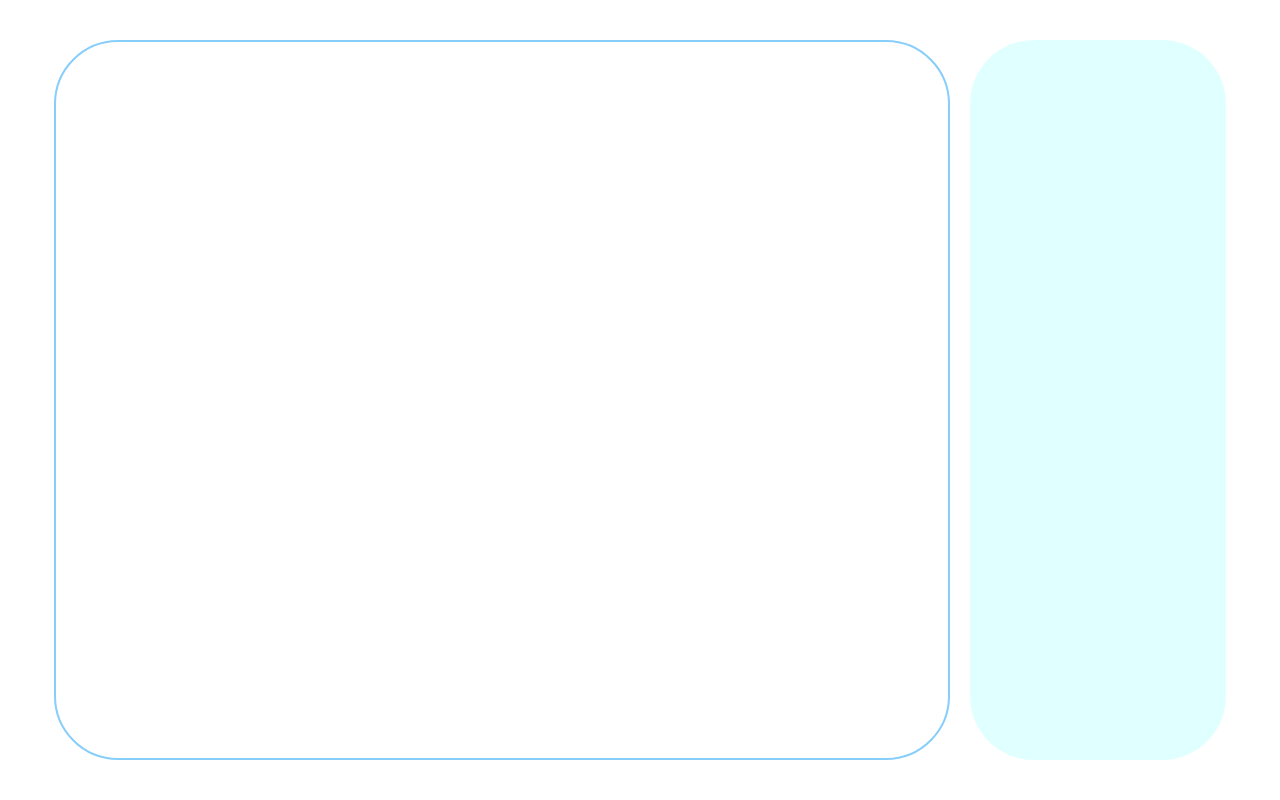
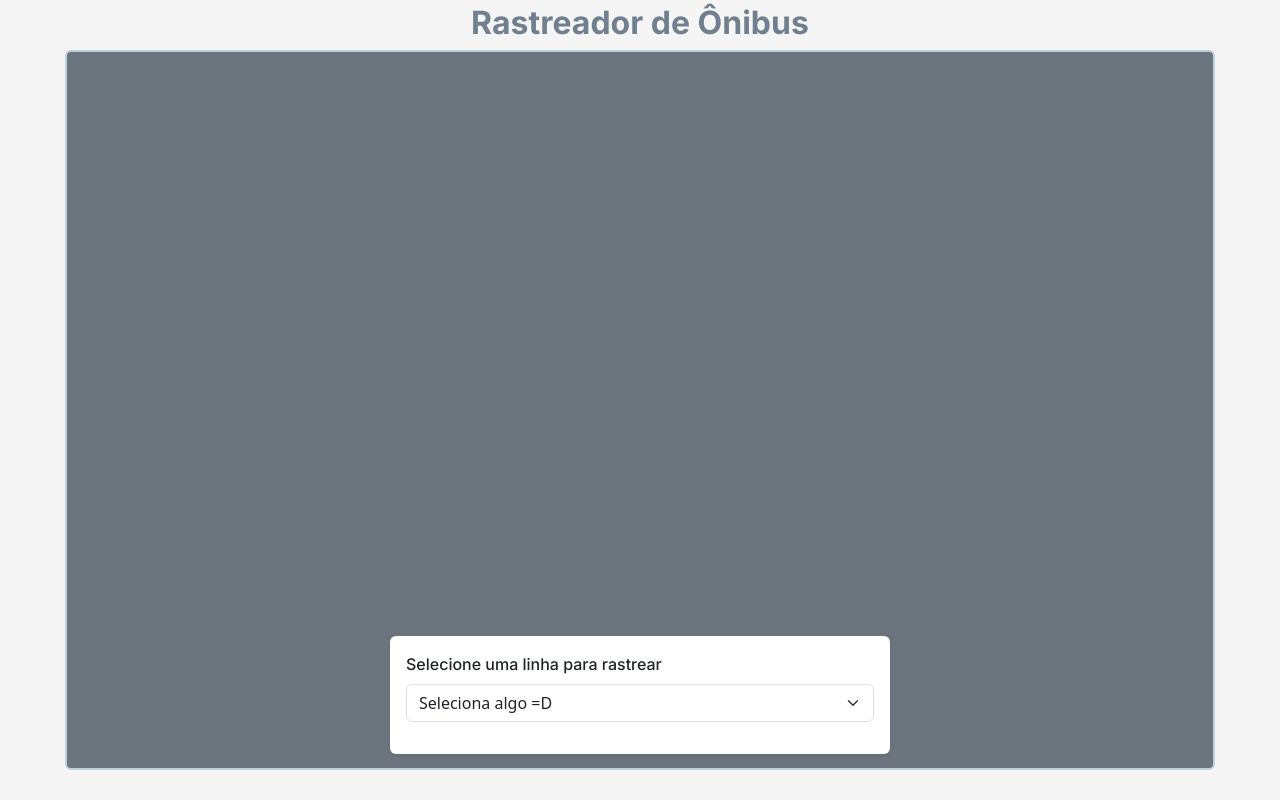
Before and after one commit to TalkedSphere/daw-rastreador-onibus, a plain HTML site: page src/index.html in a window 1280 px wide. Drawn offline with nearby package versions, Linux system fonts and the light colour scheme; no server answers.

Commit message:
front-end bom, organizei umas coisas no código e comecei a fazer o sistema de ônibus

```diff
--- a/src/css/style.css
+++ b/src/css/style.css
@@ -1,38 +1,40 @@
 :root {
-
+    /* Cor de fundo */
+    --background-color: whitesmoke;
 }
 html,
 body {
-    display: flex;
-    justify-content: space-around;
-    align-items: center;
-    height: 100vh;
+    background-color: var(--background-color);
+}
 
-    background-color: #ffffff;
+h2, p, select, option, label {
+    font-family: "Inter", sans-serif;
+}
+
+.low-map {
+    z-index: 1050; /* Para ficar na frente do mapa */
+    transform: translateX(-50%) translateY(-100%); /* Para centralizar & ficar levemente acima da margem inferior do mapa */
+}
+
+.map-title {
+    font-weight: bold;
+    color: slategray;
 }
 
 /* Seleciona os div que são filhos de body */
 body > div {
-    height: 90vh;
     background: none;
-}
-
-.map {
-    width: 70vw;
-    margin-right: 20px;
-
-    border: 2px solid lightskyblue;
-    border-radius: 64px;
 }
 
 #map {
     height: 100%;
+    border: 2px solid #bcd1d9;
     border-radius: 64px;
 }
 
 .options {
     width: 20vw;
+    min-width: 300px;
     background-color: lightcyan;
     border-radius: 64px;
-
 }
--- a/src/index.html
+++ b/src/index.html
@@ -6,8 +6,13 @@
 
     <link href="/src/css/style.css" rel="stylesheet">
 
-    <!-- Bootstrap -->
-    <link href="https://cdn.jsdelivr.net/npm/bootstrap@5.3.8/dist/css/bootstrap.min.css" rel="stylesheet" integrity="sha384-sRIl4kxILFvY47J16cr9ZwB07vP4J8+LH7qKQnuqkuIAvNWLzeN8tE5YBujZqJLB" crossorigin="anonymous">
+    <!-- Fonte (de Texto) -->
+    <link rel="preconnect" href="https://fonts.googleapis.com">
+    <link rel="preconnect" href="https://fonts.gstatic.com" crossorigin>
+    <link href="https://fonts.googleapis.com/css2?family=Inter:ital,opsz,wght@0,14..32,100..900;1,14..32,100..900&display=swap" rel="stylesheet">
+
+    <!-- Bootstrap CSS -->
+    <link href="https://cdn.jsdelivr.net/npm/bootstrap@5.3.8/dist/css/bootstrap.min.css" rel="stylesheet" crossorigin="anonymous">
 
     <!-- Leaflet CSS -->
     <link rel="stylesheet" href="https://unpkg.com/leaflet@1.9.4/dist/leaflet.css"
@@ -19,14 +24,30 @@
             crossorigin=""></script>
 </head>
 <body>
-    <!-- div responsável pelo mapa -->
-    <div class="map">
-        <div id="map"></div>
+    <div class="container-fluid mt-1" style="background-color: var(--background-color);">
+        <div class="row justify-content-center">
+            <div class="col-11 col-md-11 position-relative">
+                <h2 class="map-title text-center mt-0">Rastreador de Ônibus</h2>
+
+                <!-- div do mapa -->
+                <div id="map" class="bg-secondary rounded" style="height: 90vh;"></div>
+
+                <!-- div responsável pelas opções que o usuário pode escolher -->
+                <div class="low-map position-absolute top-100 start-50 p-3">
+                    <div class="options bg-white p-3 rounded shadow-sm" style="min-width: 500px;">
+                        <!-- select para escolher a linha de ônibus -->
+                        <label for="busLineSelect" class="mb-2 fw-medium">Selecione uma linha para rastrear</label>
+                        <select id="busLineSelect" class="form-select mb-3">
+                            <option value="">Seleciona algo =D</option>
+                        </select>
+                    </div>
+                </div>
+            </div>
+        </div>
     </div>
-    <!-- div responsável pelas opções que o usuário pode escolher -->
-    <div class="options">
 
-    </div>
+    <!-- Bootstrap JS -->
+    <script src="https://cdn.jsdelivr.net/npm/bootstrap@5.3.8/dist/js/bootstrap.bundle.min.js" crossorigin="anonymous"></script>
 
     <!-- Scripts -->
     <script src="/src/js/app.js"></script>
--- a/src/js/app.js
+++ b/src/js/app.js
@@ -1,11 +1,23 @@
 // CONSTANTES \\
-const urlAPI = "https://corsproxy.io/?url=https://temporeal.pbh.gov.br/?param=D"
+
+// API para pegar os dados dos ônibus
+const urlAPI = "https://api.allorigins.win/raw?url=https://temporeal.pbh.gov.br/?param=D" + new Date().getTime(); //"https://corsproxy.io/?url=https://temporeal.pbh.gov.br/?param=D"
+// Zoom inicial do mapa
+const zoomInicial = 13;
+// Tempo entre atualizações dos dados dos ônibus (em milissegundos)
+const tempoEntreAtualizacoes = 13000; // 13 segundos (retirei 7seg por causa do tempo de resposta)
+
+// VARIÁVEIS \\
+
+// Posição atual do usuário
 let posUser = null;
+// Mapa do Leaflet
 let map = null;
-const zoomInicial = 13;
+// Array para armazenar os marcadores dos ônibus
+let markersOnibus;
 
 // FUNÇÕES \\
-function iniciar() {
+async function iniciar() {
     // Verifica se o navegador apresenta GPS e pega as coordenadas oferecidas por ele.
     if ("geolocation" in navigator) {
         navigator.geolocation.getCurrentPosition(
@@ -20,28 +32,67 @@ function iniciar() {
             () => console.log("ERRO: Incapaz de localizar o usuário.")
         );
     }
+
     // Inicia o ciclo de 20 segundos para o fetch da API.
-    setInterval(atualizarOnibus, 20000);
+    await atualizarOnibus(); // chama pela primeira vez.
+    atualizarOnibus().setInterval(atualizarOnibus, tempoEntreAtualizacoes); // inicia o ciclo
+    // poderia, também, ter feito algo como:
+    // atualizarOnibus().then(() => setInterval(atualizarOnibus, tempoEntreAtualizacoes));
 }
 
 
+/**
+ * Cria o mapa do Leafjet.
+ */
 function criaMapa() {
     map = L.map('map').setView(posUser, zoomInicial);
+
     L.tileLayer('https://tile.openstreetmap.org/{z}/{x}/{y}.png', {
         maxZoom: 19,
         attribution: '&copy; <a href="http://www.openstreetmap.org/copyright">OpenStreetMap</a>'
     }).addTo(map);
+
+    // Inicializa o grupo de marcadores de ônibus
+    markersOnibus = L.layerGroup().addTo(map);
+}
+
+/**
+ * Cria um marker de um ônibus
+ * @param pos posição do ônibus
+ */
+function criarMarkerDeOnibus(pos) {
+    L.marker(pos).addTo(markersOnibus);
 }
 
 
-// Função para buscar dados e atualizar marcadores
+/**
+ * Função para buscar dados e atualizar marcadores
+ */
 async function atualizarOnibus() {
+
     fetch(urlAPI)
         .then(response => response.json())
-        .then(_data => {
-            // Lógica para limpar marcadores antigos e adicionar novos
-            console.log("Dados atualizados!");
+        .then(data => {
+            console.log("Dados atualizados:");
+            console.log(data);
+            apagarOnibus();
+            desenharOnibus(data);
         });
+}
+
+/**
+ * Remover marcadores de ônibus do mapa
+ */
+function apagarOnibus() {
+    markersOnibus.clearLayers();
+}
+
+/**
+ * Desenha os ônibus no mapa com base nos dados fornecidos
+ * @param data dados sobre os ônibus
+ */
+function desenharOnibus(data) {
+    // aqui, iteraria nos ônibus e desenharia cada um usando criarMarkerDeOnibus(pos)
 }
 
 // Inicia o código
```
